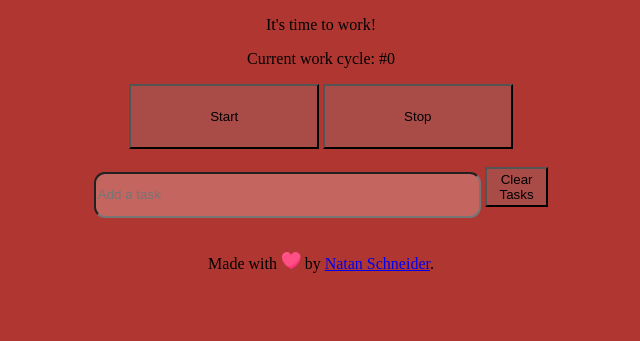
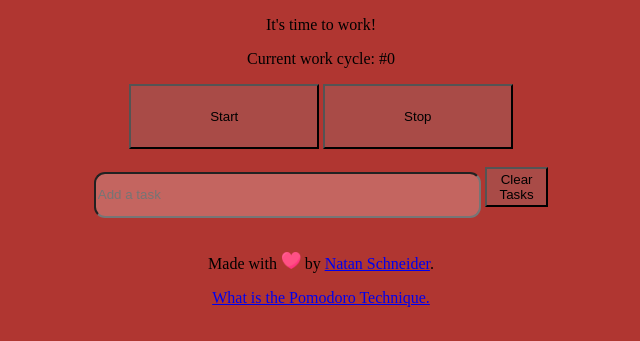
Before and after one commit to natanschneider/pomodorish, a plain HTML site: page index.html in a window 1280 px wide. Shown: the part 369-710 px from the top of the page, without its empty margins (319-959 px from the left). Drawn offline with Linux system fonts and the light colour scheme.

Commit message:
*feature* Add link to pomodoro's wikipedia page

```diff
--- a/index.html
+++ b/index.html
@@ -36,13 +36,12 @@
                 <button id="clearItems" onclick="clearItems();">Clear Tasks</button>
             </label>
             <br>
-            <div id="tasks">
-
-            </div>
+            <div id="tasks"></div>
         </div>
         <br>
         <div id="credit">
             <p>Made with <img src="images/heart.png" id="heart" alt="heart"> by <a href="https://www.github.com/natanschneider" target="_blank" rel="noopener noreferrer">Natan Schneider</a>.</p>
+            <p><a href="https://en.wikipedia.org/wiki/Pomodoro_Technique" target="_blank" rel="noopener noreferrer">What is the Pomodoro Technique.</a></p>
         </div>
     </body>
 
```
